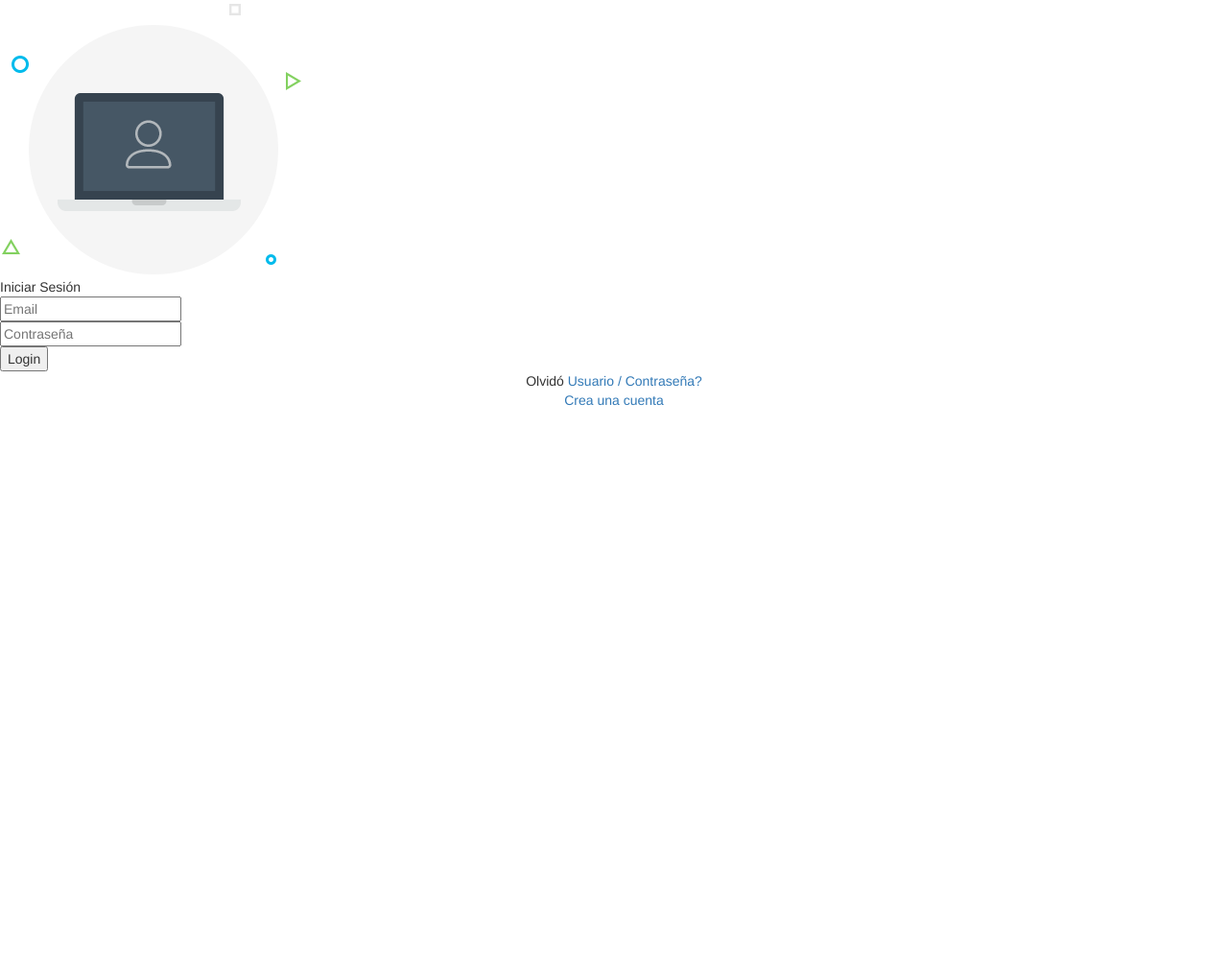
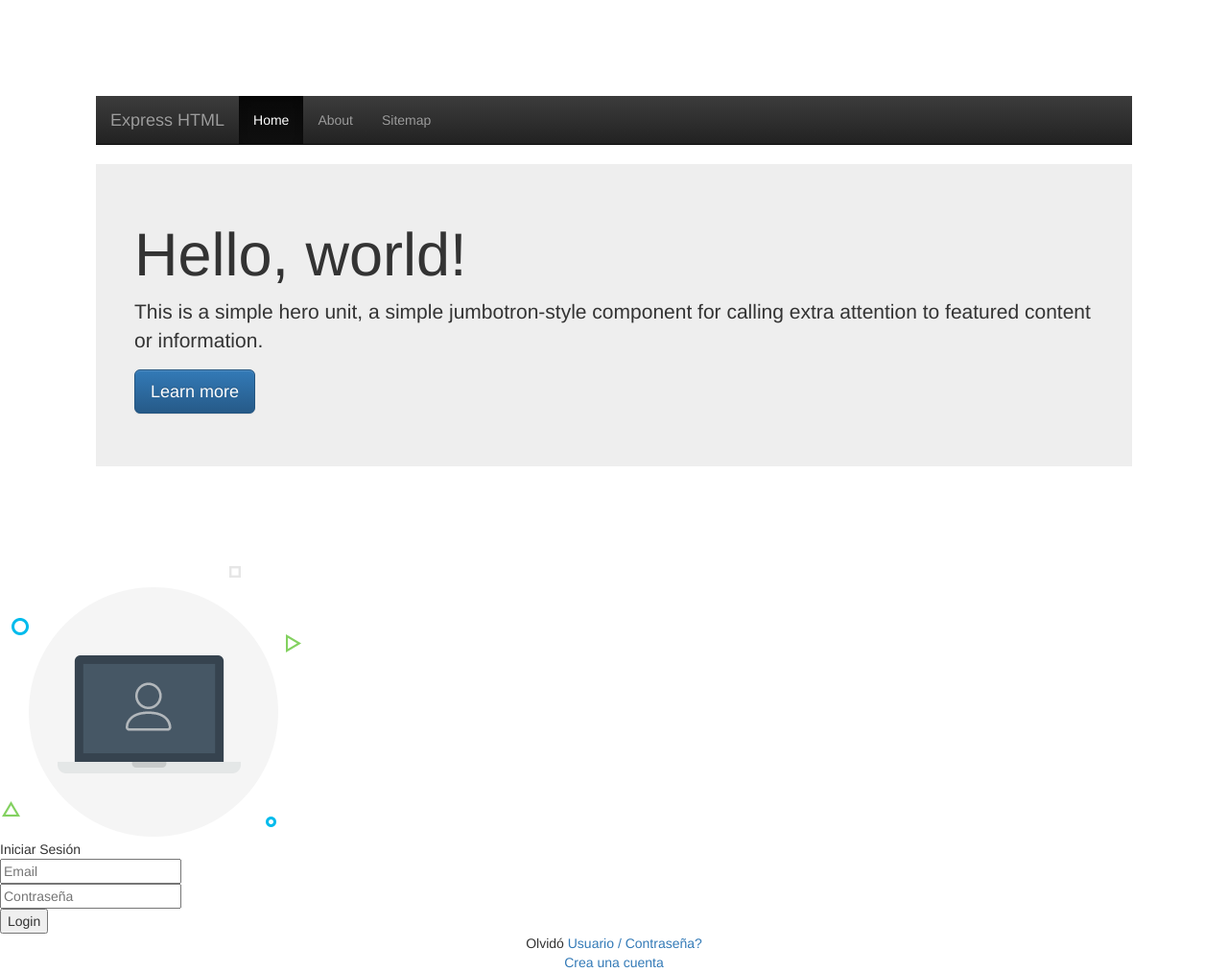
Before and after one commit to Ingridrpm/SA_Practica1, a website: page index.html in a window 1280 px wide. Shown: the whole page at 96% size. Before the commit the page ends 800 px from the top, so only its background shows below. Drawn offline with nearby package versions, Linux system fonts and the light colour scheme.

Commit message:
Update index.html

```diff
--- a/index.html
+++ b/index.html
@@ -1,16 +1,36 @@
 <!DOCTYPE html>
-<html lang="en">
+<html>
 <head>
-	<title>Login V1</title>
-	<meta charset="UTF-8">
-	<meta name="viewport" content="width=device-width, initial-scale=1">
-	<script src="https://ajax.googleapis.com/ajax/libs/jquery/1.11.2/jquery.min.js"></script>
-  	<link rel="stylesheet" href="https://maxcdn.bootstrapcdn.com/bootstrap/3.3.1/css/bootstrap.min.css">
-  	<link rel="stylesheet" href="https://maxcdn.bootstrapcdn.com/bootstrap/3.3.1/css/bootstrap-theme.min.css">
-  	<script src="https://maxcdn.bootstrapcdn.com/bootstrap/3.3.1/js/bootstrap.min.js"></script>
+  <title>Express HTML</title>
+  <script src="https://ajax.googleapis.com/ajax/libs/jquery/1.11.2/jquery.min.js"></script>
+  <link rel="stylesheet" href="https://maxcdn.bootstrapcdn.com/bootstrap/3.3.1/css/bootstrap.min.css">
+  <link rel="stylesheet" href="https://maxcdn.bootstrapcdn.com/bootstrap/3.3.1/css/bootstrap-theme.min.css">
+  <script src="https://maxcdn.bootstrapcdn.com/bootstrap/3.3.1/js/bootstrap.min.js"></script>
 </head>
 <body>
-
+  <div style="margin:100px;">
+    <nav class="navbar navbar-inverse navbar-static-top">
+  <div class="container">
+    <a class="navbar-brand" href="/">Express HTML</a>
+    <ul class="nav navbar-nav">
+      <li class="active">
+        <a href="/">Home</a>
+      </li>
+      <li>
+        <a href="/about">About</a>
+      </li>
+      <li>
+        <a href="/sitemap">Sitemap</a>
+      </li>
+    </ul>
+  </div>
+</nav>
+    <div class="jumbotron"  style="padding:40px;">
+      <h1>Hello, world!</h1>
+      <p>This is a simple hero unit, a simple jumbotron-style component for calling extra attention to featured content or information.</p>
+      <p><a class="btn btn-primary btn-lg" href="#" role="button">Learn more</a></p>
+    </div>
+  </div>
 	<div class="limiter">
 		<div class="container-login100">
 			<div class="wrap-login100">
@@ -72,6 +92,5 @@
 			scale: 1.1
 		})
 	</script>
-
 </body>
 </html>
```
